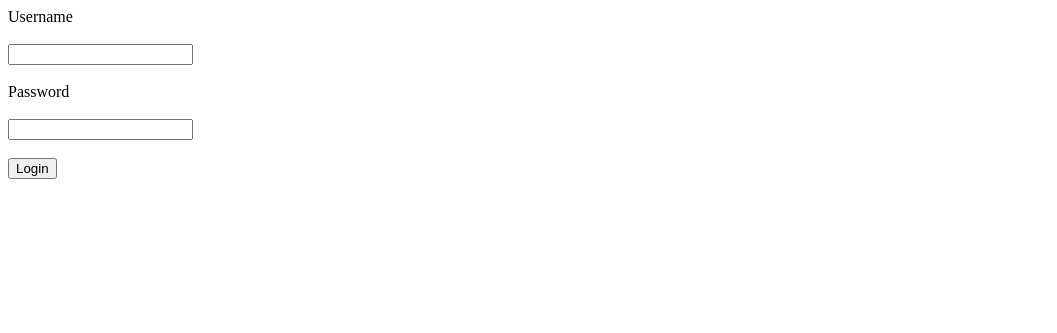
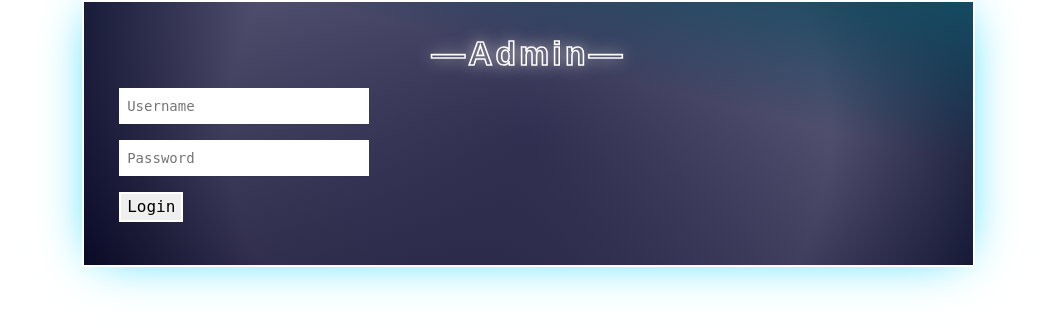
Before and after one commit to Olatunde2022/the_cards, a Django app: page /login in a window 1280 px wide. Shown: the top 333 px of the page, without its empty margins (0-1057 px from the left). Run offline with Django 4.2, Linux system fonts and the light colour scheme; some libraries are stand-ins or nearby versions; some web fonts are replaced.

Commit message:
first cmmt

```diff
--- a/Card/templates/myCard/login.html
+++ b/Card/templates/myCard/login.html
@@ -1,26 +1,34 @@
+{% load static %}
 <!DOCTYPE html>
 <html lang="en">
 <head>
     <meta charset="UTF-8">
     <meta name="viewport" content="width=device-width, initial-scale=1.0">
-    <title>Document</title>
+    <title>Admin</title>
 </head>
 <body>
 
+    <link rel="stylesheet" href="{% static 'style/index.css' %}">
+    <link rel="stylesheet" href="{% static 'style/bootstrap.css' %}">
 
-    <form method="post" action="">
-        {%csrf_token%}
-        <label for="username">Username</label><br><br>
-        <input type="text" id="username" name="username"><br><br>
-        {% comment %} <label for="email">Email</label><br><br>{% endcomment %}
-        {% comment %} <input type="text" id="email" name="email"><br><br>  {% endcomment %}
-        <label for="password1">Password</label><br><br>
-        <input type="password" id="password1" name="password"><br><br>
-        {% comment %} <label for="password2">Confirm password</label><br><br>
-        <input type="password" id="password2" name="confirm password"><br><br> {% endcomment %}
+
+    <div class="container col-md ">
+        <form id="#" class="form" action="" method='POST'>
+            {% csrf_token%}
+
+            <div class="title-2"><span>Admin</span></div>
+
+
+            <div class="input-container">
+                <input class="input_pwd" type="text" id="username" name="username" placeholder="Username">
+            </div>
+            <div class="input-container">
+                <input class="input_pwd" type="password" id="password1" name="password" placeholder="Password">
+            </div>
         <button type="submit">Login</button>
 
+    </div>
     </form>
-
+</div>
 </body>
 </html>
```
Also changed, not shown: db.sqlite3.
